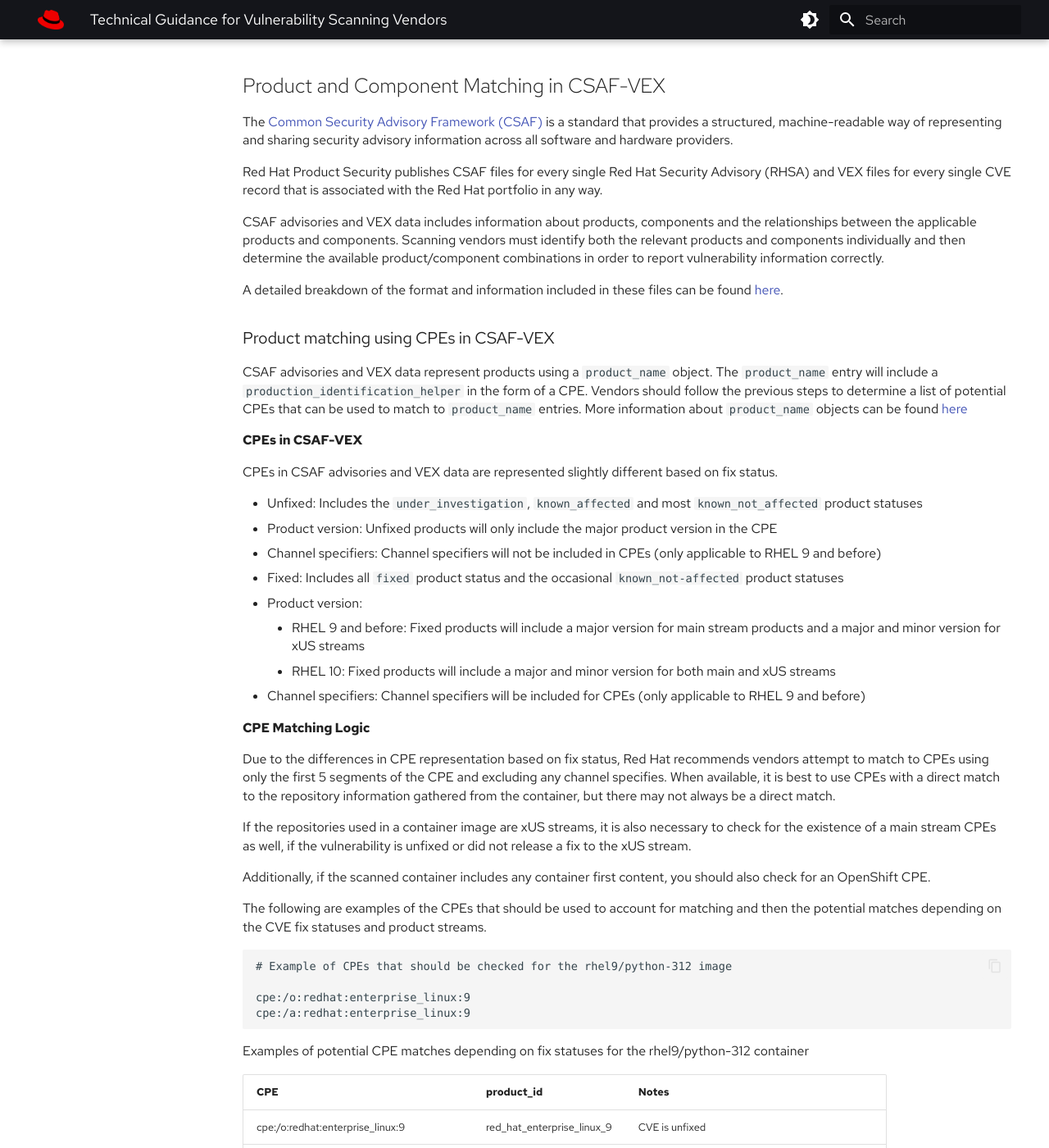
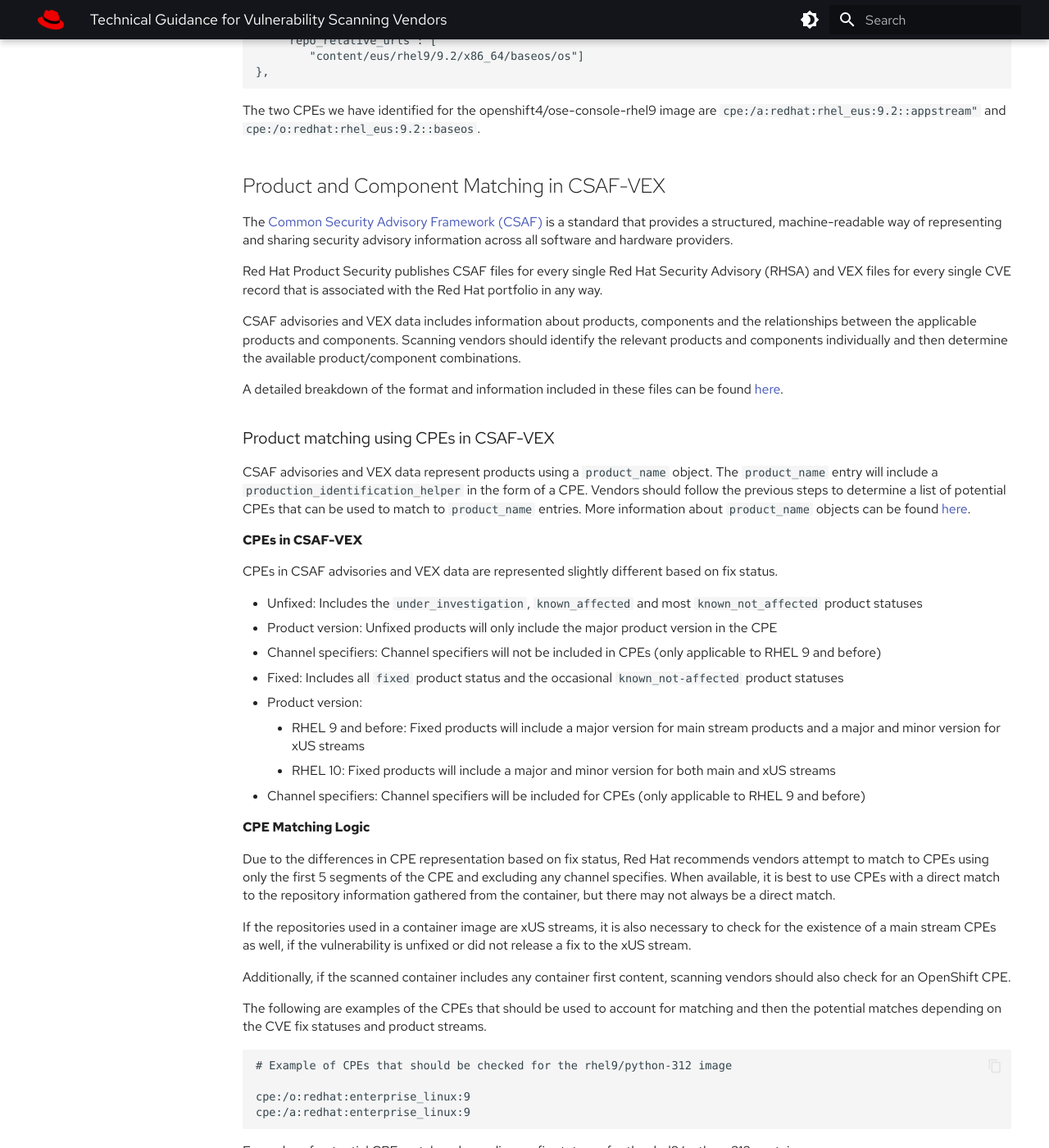
Before and after one commit to RedHatProductSecurity/security-data-guidelines, an MkDocs documentation site: the page built from docs/scanning-vendors.md, in a window 1280 px wide and 1400 px high, scrolled down 7848 px. Shown: the whole window at 82% size. Built offline with MkDocs 1.6.1 and Material for MkDocs 9.7.7, drawn with Linux system fonts in a browser that asks for light colours; some web fonts are replaced; some of the changed text lies outside the part shown.

Commit message:
Grammatical errors

````diff
--- a/docs/scanning-vendors.md
+++ b/docs/scanning-vendors.md
@@ -182,8 +182,8 @@ Labels:      License=GPLv2+
 From the output above, we can determine the following information for this image:
 
 * Container Name and Repository: `Name:   registry.redhat.io/openshift4/ose-console-rhel9@sha256:4a6ea66336fc875f84f24bf9ebfdf5b7c166eb19dd68d88ec6035392162b4c5a`
-  * Name: ose-console-rhel9
-  * Repository: registry.redhat.io/openshift4/ose-console-rhel9
+  * Name: `ose-console-rhel9`
+  * Repository: `registry.redhat.io/openshift4/ose-console-rhel9`
 * Container Architecture: `Arch: amd64`
 * Container Tag: `release=202409181705.p0.g0b1616c.assembly.stream.el9`
 * OpenShift version: `version=v4.16.0`
@@ -298,6 +301,7 @@ $ cat cat /usr/share/buildinfo/content-sets.json
   ]
 }
 ```
+
 #### Querying Repositories for Binary RPMs
 Although container images provide a list of repositories from which the packages in the image are sourced, vendors may also
 be interested in determining the repository that provided a specific binary RPM. This can be done using the dnf database, but
@@ -379,8 +383,8 @@ Red Hat Product Security publishes CSAF files for every single Red Hat Security
 single CVE record that is associated with the Red Hat portfolio in any way.
 
 CSAF advisories and VEX data includes information about products, components and the relationships
-between the applicable products and components. Scanning vendors must identify both the relevant products and components
-individually and then determine the available product/component combinations in order to report vulnerability information correctly.
+between the applicable products and components. Scanning vendors should identify the relevant products and components
+individually and then determine the available product/component combinations.
 
 A detailed breakdown of the format and information included in these files can be found
 [here](https://redhatproductsecurity.github.io/security-data-guidelines/csaf-vex/).
@@ -389,7 +393,7 @@ A detailed breakdown of the format and information included in these files can b
 CSAF advisories and VEX data represent products using a `product_name` object. The `product_name` entry will include a
 `production_identification_helper` in the form of a CPE. Vendors should follow the previous steps to determine a list of
 potential CPEs that can be used to match to `product_name` entries. More information about `product_name` objects can be
-found [here](https://redhatproductsecurity.github.io/security-data-guidelines/csaf-vex/#product-family-and-product-name-examples)
+found [here](https://redhatproductsecurity.github.io/security-data-guidelines/csaf-vex/#product-family-and-product-name-examples).
 
 #### CPEs in CSAF-VEX
 CPEs in CSAF advisories and VEX data are represented slightly different based on fix status.
@@ -411,7 +415,7 @@ with a direct match to the repository information gathered from the container, b
 If the repositories used in a container image are xUS streams, it is also necessary to check for the existence of a main
 stream CPEs as well, if the vulnerability is unfixed or did not release a fix to the xUS stream.
 
-Additionally, if the scanned container includes any container first content, you should also check for an OpenShift CPE.
+Additionally, if the scanned container includes any container first content, scanning vendors should also check for an OpenShift CPE.
 
 The following are examples of the CPEs that should be used to account for matching and then the potential matches depending on
 the CVE fix statuses and product streams.
@@ -421,7 +425,7 @@ the CVE fix statuses and product streams.
 cpe:/o:redhat:enterprise_linux:9
 cpe:/a:redhat:enterprise_linux:9
 ```
-Examples of potential CPE matches depending on fix statuses for the rhel9/python-312 container
+Examples of potential CPE matches depending on fix statuses for the rhel9/python-312 container.
 
 | CPE                                          | product_id                 | Notes                                            |
 |----------------------------------------------|----------------------------|--------------------------------------------------|
@@ -446,7 +450,7 @@ cpe:/a:redhat:openshift:4
 cpe:/a:redhat:openshift:4.16
 ```
 
-Examples of potential CPE matches depending on fix statuses for the openshift4/ose-console-rhel9 container
+Examples of potential CPE matches depending on fix statuses for the openshift4/ose-console-rhel9 container.
 
 | CPE                                      | product_id                             | Notes                                                      |
 |------------------------------------------|----------------------------------------|------------------------------------------------------------|
@@ -495,7 +499,7 @@ based on component name.
 The following are examples of the purls that could be matched depending on both the fix status and the
 fix component version.
 
-RPMs, SRPMS, RPM modules
+##### RPMs, SRPMS, RPM modules
 ```
 # Example of potential purls that should be checked for libgcc component
 
@@ -546,7 +550,7 @@ object. More information about how to determine unique `product_id` combinations
 be found [here](https://redhatproductsecurity.github.io/security-data-guidelines/csaf-vex/#relationships).
 
 For CVE-2020-11023, the following product/component IDs are available for the rhel9/python-312 container and the libgcc component, using the
-`BaseOS-9.5.0.Z.MAIN `, `AppStream-9.5.0.Z.MAIN` and `CRB-9.5.0.Z.MAIN ` product IDs to filter out any potential matches purl matches on irrelevant product streams.
+`BaseOS-9.5.0.Z.MAIN `, `AppStream-9.5.0.Z.MAIN` and `CRB-9.5.0.Z.MAIN ` product IDs to filter out any potential purl matches for irrelevant product streams.
 
 | Product product_id         | Component product_id           | Product/Component product_id                          | Notes                        |
 |----------------------------|--------------------------------|-------------------------------------------------------|------------------------------|
@@ -556,7 +560,7 @@ For CVE-2020-11023, the following product/component IDs are available for the rh
 
 
 For CVE-2024-24791, the following product/component ID is available for the openshift4/ose-console-rhel9 container, using the `9Base-RHOSE-4.16` product ID
-value to filter out any potential purl matches on irrelevant product streams.
+value to filter out any potential purl matches for irrelevant product streams.
 
 | Product product_id                      | Component product_id                                                                                       | Product/Component product_id                                                                                                         | Notes                     |
 |-----------------------------------------|------------------------------------------------------------------------------------------------------------|--------------------------------------------------------------------------------------------------------------------------------------|---------------------------|
@@ -593,17 +597,16 @@ will be listed in the `product_status` category that corresponds to the affected
 
 CVEs should be reported as follows, based on the `product_status` for the product/component pair.
 
-| Product Status                           | Product Details                                 | Component Details                                                                                                         | Reporting Information                                                                                        |
-|------------------------------------------|-------------------------------------------------|---------------------------------------------------------------------------------------------------------------------------|--------------------------------------------------------------------------------------------------------------|
-| `under_investigation` or `known_affected`| Only main product version information available | No component version information available                                                                                | Reported                                                                                                     |
-| `known_not_affected`                     | Only main product version information available | No component version information available                                                                                | Not reported                                                                                                 |
-| `fixed`                                  | A direct CPE match exists                       | The fixed component version is newer than the component version included in the scanned software                          | Reported: The component is vulnerable and an associated RHSA should also be reported.                        |
-| `fixed`                                  | A direct CPE match exists                       | The fixed component version is either a direct match or older than the component version included in the scanned software | ot reported: The component should be considered already fixed and is not vulnerable in the scanned software. |
-
+| Product Status                           | Product Details                               | Component Details                                                                                                         | Reporting Information                                                                                         |
+|------------------------------------------|-----------------------------------------------|---------------------------------------------------------------------------------------------------------------------------|---------------------------------------------------------------------------------------------------------------|
+| `under_investigation` or `known_affected`| Only main product version information available | No component version information available                                                                                | Reported                                                                                                      |
+| `known_not_affected`                     | Only main product version information available | Component version may be available                                                                                        | Not reported                                                                                                  |
+| `fixed`                                  | A CPE match exists                      | The fixed component version is newer than the component version included in the scanned software                          | Reported: The component is vulnerable and an associated RHSA should also be reported.                         |
+| `fixed`                                  | A CPE match exists                      | The fixed component version is either a direct match or older than the component version included in the scanned software | Not reported: The component should be considered already fixed and is not vulnerable in the scanned software. |
 
 In the previous example, for CVE-2020-11023, the three product/component `product_id`s identified are listed in the `fixed`
-product status. Because the libgcc-0:11.5.0-5.el9_5 component version is newer than the identified libgcc-0:11.3.1-4.3.el9 that was
-present in the rhel9/python-312 container, the package is considered vulnerable and this CVE should be reported.
+product status. Because the libgcc-0:11.5.0-5.el9_5 component version is newer than the identified libgcc-0:11.3.1-4.3.el9
+component version that was present in the rhel9/python-312 container, the package is considered vulnerable and this CVE should be reported.
 ```
 "vulnerabilities": [
     {
````
Also changed, not shown: other parts of docs/scanning-vendors.md (+9 -7 lines).
